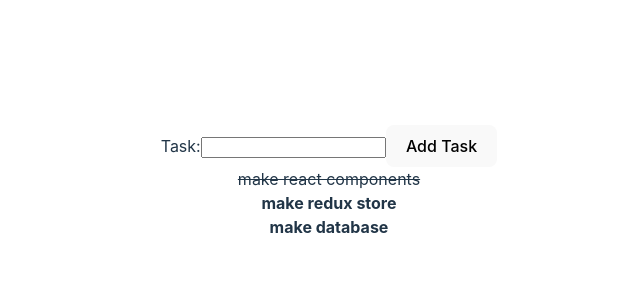
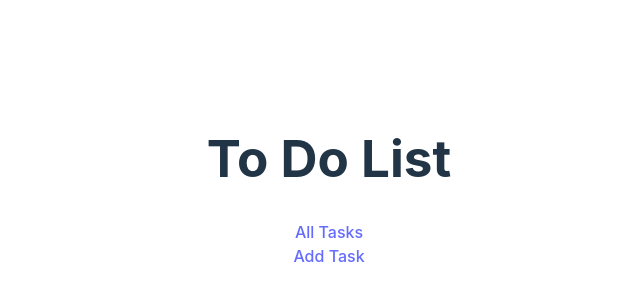
Before and after one commit to enitchals/full-stack-demo, a React (Vite) app in the folder client/: page / in a window 1280 px wide. Shown: the part 218-518 px from the top of the page, without its empty margins (311-951 px from the left). Built offline with nearby package versions, Linux system fonts and the light colour scheme.

Commit message:
react router

```diff
--- a/client/src/App.jsx
+++ b/client/src/App.jsx
@@ -1,3 +1,4 @@
+import { Link, Route, Routes } from 'react-router-dom'
 import './App.css'
 import TaskForm from './components/TaskForm'
 import TaskList from './components/TaskList'
@@ -6,8 +7,16 @@ function App() {
 
   return (
     <>
-      <TaskForm/>
-      <TaskList/>
+      <h1>To Do List</h1>
+      <nav>
+        <Link to="/tasks">All Tasks</Link>
+        <br/>
+        <Link to="/new">Add Task</Link>
+      </nav>
+      <Routes>
+        <Route path="/tasks" element={<TaskList/>}/>
+        <Route path="/new" element={<TaskForm/>}/>
+      </Routes>
     </>
   )
 }
--- a/client/src/main.jsx
+++ b/client/src/main.jsx
@@ -4,11 +4,14 @@ import {Provider} from 'react-redux'
 import App from './App.jsx'
 import './index.css'
 import store from './store/store.js'
+import { BrowserRouter } from 'react-router-dom'
 
 ReactDOM.createRoot(document.getElementById('root')).render(
   <React.StrictMode>
     <Provider store={store}>
-      <App />
+      <BrowserRouter>
+        <App />
+      </BrowserRouter>
     </Provider>
   </React.StrictMode>,
 )
```
